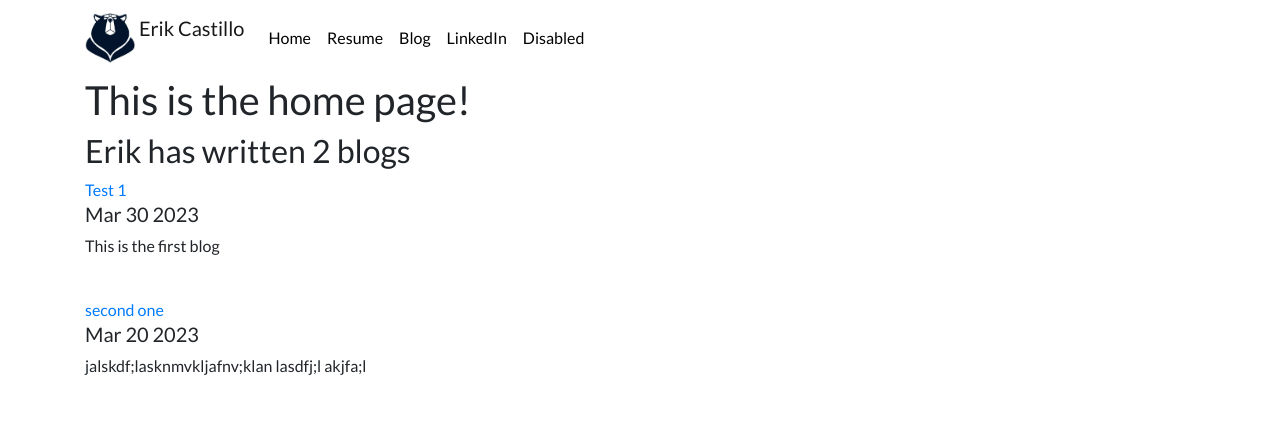
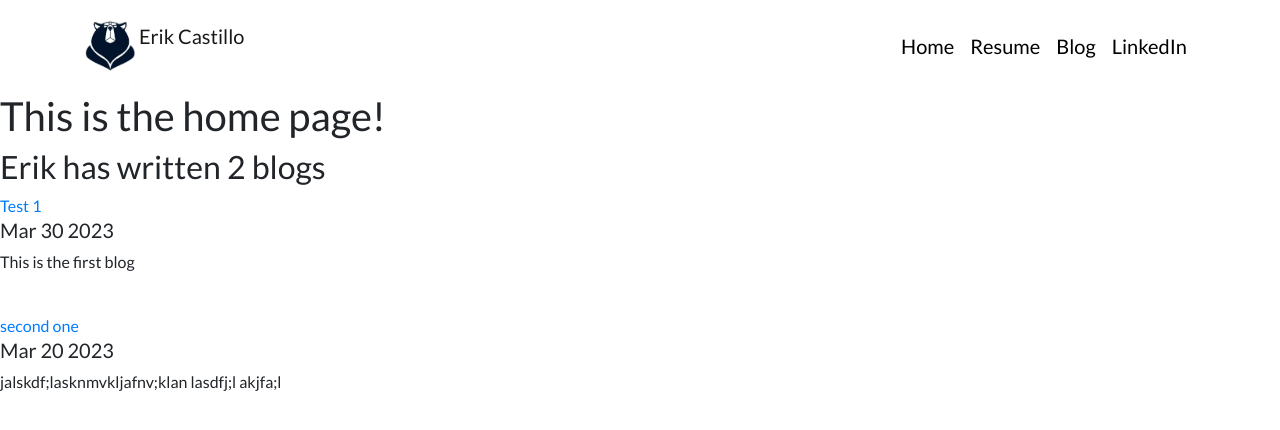
Before and after one commit to eacastUA/django-3-personal_portfolio, a Django app: page /blog/ in a window 1280 px wide. Shown: the top 430 px of the page. Run offline with Django 3.2, Linux system fonts and the light colour scheme; data comes from the database, SQL or seed files in the repository; both versions use the stored data as it was after the commit; some libraries are stand-ins or nearby versions.

Commit message:
base.html: adjusted nav items to the right. home.html: adjusted showcase to cover screen width, added project, and other edits

```diff
--- a/portfolio/templates/portfolio/base.html
+++ b/portfolio/templates/portfolio/base.html
@@ -5,8 +5,8 @@
     {% load static%}
     <meta charset="utf-8">
     <meta name="viewport" content="width=device-width, initial-scale=1">
-    <title>Bootstrap demo</title>
-    <link href="https://cdn.jsdelivr.net/npm/bootstrap@5.3.0-alpha2/dist/css/bootstrap.min.css" rel="stylesheet" integrity="sha384-aFq/bzH65dt+w6FI2ooMVUpc+21e0SRygnTpmBvdBgSdnuTN7QbdgL+OapgHtvPp" crossorigin="anonymous">
+    <title>Erik Castillo</title>
+    <link href="https://cdn.jsdelivr.net/npm/bootstrap@5.3.0-alpha3/dist/css/bootstrap.min.css" rel="stylesheet" integrity="sha384-aFq/bzH65dt+w6FI2ooMVUpc+21e0SRygnTpmBvdBgSdnuTN7QbdgL+OapgHtvPp" crossorigin="anonymous">
 
 
     <link rel="stylesheet" href="https://stackpath.bootstrapcdn.com/bootstrap/4.4.1/css/bootstrap.min.css" integrity="sha384-Vkoo8x4CGsO3+Hhxv8T/Q5PaXtkKtu6ug5TOeNV6gBiFeWPGFN9MuhOf23Q9Ifjh" crossorigin="anonymous">
@@ -17,46 +17,40 @@
 
     <link rel="icon" type="image/png" href="{% static "portfolio/logo.png" %}">
 
-    <title>Erik Castillo</title>
+
   </head>
   <body>
 
-    <nav id="topNav" class="navbar navbar-expand-md navbar-light">
+    <nav id="topNav" class="navbar navbar-expand-md navbar-light py-3">
         <div class="container">
           <a class="navbar-brand" href="{% url 'home' %}">
             <img src="{% static 'portfolio/logo.jpg/' %}" width='50', height='50' class='d-inline-block align-top' alt="Erik's Logo">
             <span>Erik Castillo</span>
           </a>
-          <button class="navbar-toggler" type="button" data-bs-toggle="collapse" data-bs-target="#navbarSupportedContent" aria-controls="navbarSupportedContent" aria-expanded="false" aria-label="Toggle navigation">
+          <button class="navbar-toggler" type="button" data-bs-toggle="collapse" data-bs-target="#navbarNav" aria-controls="navbarNav" aria-expanded="false" aria-label="Toggle navigation">
             <span class="navbar-toggler-icon"></span>
           </button>
-          <div class="collapse navbar-collapse text-center" id="navbar">
-            <ul class="navbar-nav me-auto">
+          <div class="collapse navbar-collapse text-center" id="navbarNav">
+            <ul class="navbar-nav ml-auto">
               <li class="nav-item">
-                <a class="nav-link active" aria-current="page" href="{% url 'home' %}">Home</a>
+                <a class="nav-link active btn-lg" aria-current="page" href="{% url 'home' %}">Home</a>
               </li>
               <li class="nav-item">
-                <a class="nav-link" href="{% static 'portfolio/Resume.pdf/' %}">Resume</a>
+                <a class="nav-link btn-lg" href="{% static 'portfolio/Resume.pdf/' %}">Resume</a>
               </li>
               <li class="nav-item">
-                <a class="nav-link" href="{% url 'blog:all_blogs' %}">Blog</a>
+                <a class="nav-link btn-lg" href="{% url 'blog:all_blogs' %}">Blog</a>
               </li>
               <li class="nav-item">
-                <a class="nav-link" href="http://www.linkedin.com/in/erik-castillo-az" target="_blank">LinkedIn</a>
-              </li>
-              <li class="nav-item">
-                <a class="nav-link disabled">Disabled</a>
+                <a class="nav-link btn-lg" href="http://www.linkedin.com/in/erik-castillo-az" target="_blank">LinkedIn</a>
               </li>
             </ul>
           </div>
         </div>
     </nav>
-<div class="container">
-  {% block content %}{% endblock content %}
-</div>
-    <script src="https://code.jquery.com/jquery-3.4.1.slim.min.js" integrity="sha384-J6qa4849blE2+poT4WnyKhv5vZF5SrPo0iEjwBvKU7imGFAV0wwj1yYfoRSJoZ+n" crossorigin="anonymous"></script>
-    <script src="https://cdn.jsdelivr.net/npm/popper.js@1.16.0/dist/umd/popper.min.js" integrity="sha384-Q6E9RHvbIyZFJoft+2mJbHaEWldlvI9IOYy5n3zV9zzTtmI3UksdQRVvoxMfooAo" crossorigin="anonymous"></script>
-    <script src="https://stackpath.bootstrapcdn.com/bootstrap/4.4.1/js/bootstrap.min.js" integrity="sha384-wfSDF2E50Y2D1uUdj0O3uMBJnjuUD4Ih7YwaYd1iqfktj0Uod8GCExl3Og8ifwB6" crossorigin="anonymous"></script>
+  <div>
+    {% block content %}{% endblock content %}
+  </div>
     <script src="https://cdn.jsdelivr.net/npm/bootstrap@5.3.0-alpha2/dist/js/bootstrap.bundle.min.js" integrity="sha384-qKXV1j0HvMUeCBQ+QVp7JcfGl760yU08IQ+GpUo5hlbpg51QRiuqHAJz8+BrxE/N" crossorigin="anonymous"></script>
   </body>
 
```
Also changed, not shown: portfolio/templates/portfolio/home.html (+39 -28 lines), db.sqlite3, media/portfolio/images/developer.png (added), media/portfolio/images/digitization.jpg (added), media/portfolio/images/digitization_Jr6W3qi.jpg (added), portfolio/static/portfolio/undraw.svg (added).
